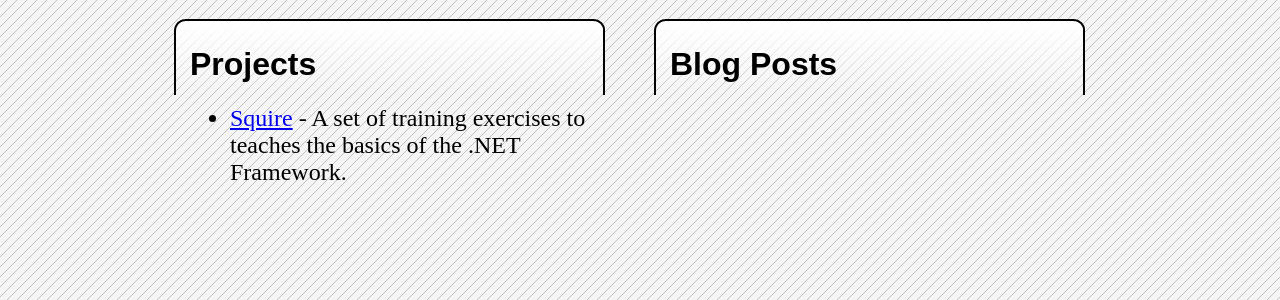
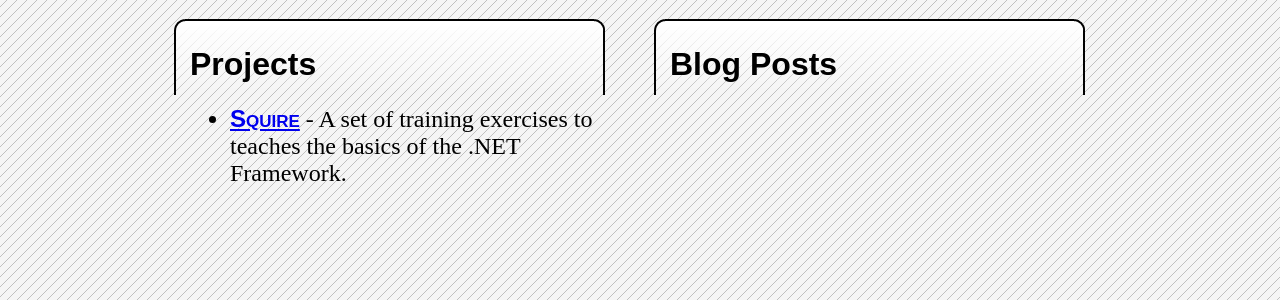
Before and after one commit to ImprovingBootcamp/improvingbootcamp.github.io, a Jekyll site: the page built from index.html, in a window 1280 px wide. Shown: the part 173-473 px from the top of the page. Built offline with Jekyll 4.4.1, drawn with Linux system fonts in a browser that asks for light colours.

Commit message:
Changing the styling on the projects list.

```diff
--- a/_layouts/default.html
+++ b/_layouts/default.html
@@ -25,7 +25,7 @@
 				<div class="contentAreaLarge">
 					<h1>Projects</h1>
 					<ul>
-						<li><a href="Squire">Squire</a> - A set of training exercises to teaches the basics of the .NET Framework.</li>
+						<li><a href="Squire"><span class="projectName">Squire</span></a> - A set of training exercises to teaches the basics of the .NET Framework.</li>
 					</ul>
 				</div>
 			</div>
--- a/css/theme.css
+++ b/css/theme.css
@@ -74,6 +74,13 @@
 	float: right;
 }
 
+.projectName
+{
+	font-family:sans-serif;
+	font-weight:bold;
+	font-variant:small-caps;
+}
+
 a img
 {
 	border:0px;
```
